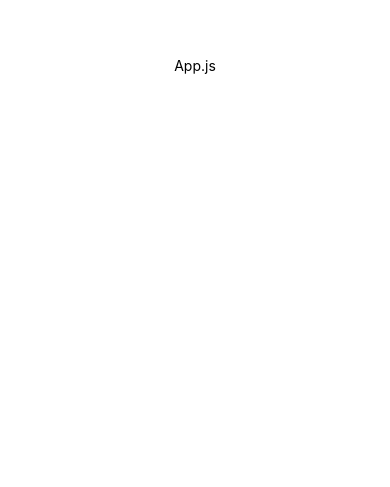
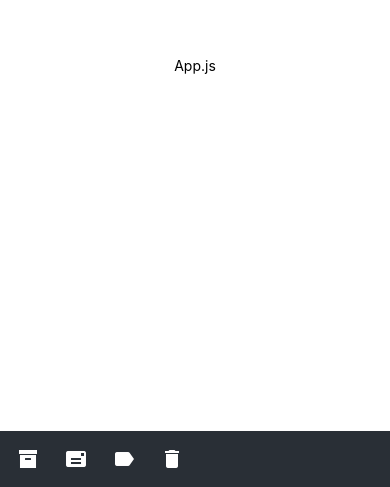
Before and after one commit to peytonurquhart/484-blind-app, a React Native app: screen / in a window 390 px wide. Shown: the part 357-844 px from the top of the page. Built offline with nearby package versions, Linux system fonts and the light colour scheme.

Commit message:
add react-native-paper

```diff
--- a/App.js
+++ b/App.js
@@ -1,13 +1,19 @@
 import { StatusBar } from 'expo-status-bar';
+import { Navbar } from './compoennts/Navbar.js';
+import { theme } from './style/theme.js';
 import React from 'react';
+import { Provider as PaperProvider } from 'react-native-paper';
 import { StyleSheet, Text, View } from 'react-native';
 
 export default function App() {
   return (
-    <View style={styles.container}>
-      <Text>App.js</Text>
-      <StatusBar style="auto" />
-    </View>
+    <PaperProvider theme={theme}>
+      <View style={styles.container}>
+      <Navbar/>
+        <Text>App.js</Text>
+        <StatusBar style="auto" />
+      </View>
+    </PaperProvider>
   );
 }
 
--- /dev/null
+++ b/compoennts/Navbar.js
@@ -0,0 +1,23 @@
+import * as React from 'react';
+import { Appbar } from 'react-native-paper';
+import { StyleSheet } from 'react-native';
+
+export const Navbar = () => {
+  return (
+    <Appbar style={styles.bottom}>
+      <Appbar.Action icon="archive" onPress={() => console.log('Pressed archive')} />
+      <Appbar.Action icon="mail" onPress={() => console.log('Pressed mail')} />
+      <Appbar.Action icon="label" onPress={() => console.log('Pressed label')} />
+      <Appbar.Action icon="delete" onPress={() => console.log('Pressed delete')} />
+    </Appbar>
+  )
+};
+
+const styles = StyleSheet.create({
+  bottom: {
+    position: 'absolute',
+    left: 0,
+    right: 0,
+    bottom: 0,
+  },
+});
--- a/package.json
+++ b/package.json
@@ -15,6 +15,8 @@
     "react": "17.0.1",
     "react-dom": "17.0.1",
     "react-native": "0.64.3",
+    "react-native-paper": "^4.10.1",
+    "react-native-vector-icons": "^9.0.0",
     "react-native-web": "0.17.1"
   },
   "devDependencies": {
--- /dev/null
+++ b/style/pallete.js
@@ -0,0 +1,5 @@
+export const GRAY_BLUE = '#292F36';
+export const LIGHT_BLUE = '#4ECDC4';
+export const OFF_WHITE = '#F7FFF7';
+export const GRAPEFRUIT = '#FF6B6B';
+export const YELLOW = '#FFE66D';
--- /dev/null
+++ b/style/theme.js
@@ -0,0 +1,28 @@
+import { DefaultTheme } from 'react-native-paper';
+import * as Pallete from './pallete.js';
+
+/*
+    Override any part of the DefaultTheme of Paper
+
+    Here only some of the colors are overriden, and the
+    rest of the theme is filled. Go to DefaultTheme def
+    to see.
+*/
+export const theme = {
+    ...DefaultTheme,
+    colors: {
+      ...DefaultTheme.colors,
+      primary: Pallete.GRAY_BLUE,
+      accent: DefaultTheme.colors.accent,
+      background: DefaultTheme.colors.background,
+      surface: DefaultTheme.colors.surface,
+      accent: DefaultTheme.colors.accent,
+      error: DefaultTheme.colors.error,
+      text: DefaultTheme.colors.text,
+      onSurface: DefaultTheme.colors.onSurface,
+      disabled: DefaultTheme.colors.disabled,
+      placeholder: DefaultTheme.colors.placeholder,
+      backdrop: DefaultTheme.colors.backdrop,
+      notification: DefaultTheme.colors.notification,
+    },
+  };
```
Also changed, not shown: 1 other file (tests, documents, lock files or other folders).
